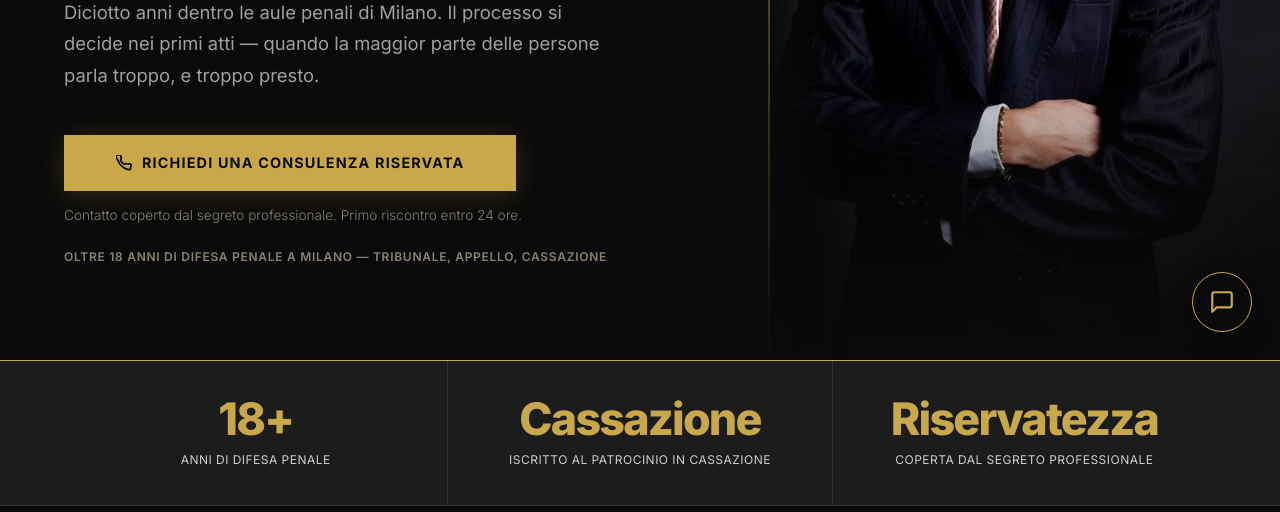
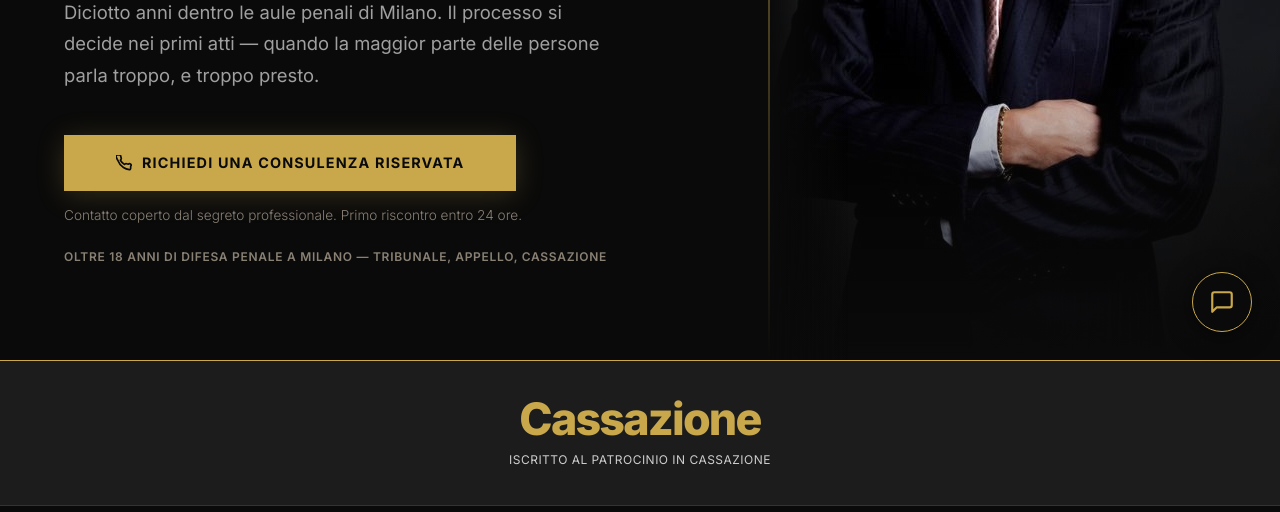
Before and after one commit to scamforscam/vecchioni-v4, a website: page index.html in a window 1280 px wide. Shown: the part 440-952 px from the top of the page. Drawn offline with nearby package versions, Linux system fonts and the light colour scheme.

Commit message:
feat: dedup sezione stat — solo Cassazione
Rimossi 2 dei 3 item della cred-bar sotto hero:
- "18+ / Anni di difesa penale" (ridondante con eyebrow strip
  "OLTRE 18 ANNI DI DIFESA PENALE A MILANO...")
- "Riservatezza / Coperta dal segreto professionale" (ridondante
  con microcopy hero, bullet Contatti, pillar Metodo)

Mantenuto solo "Cassazione / Iscritto al patrocinio in Cassazione"
come spotlight di accreditamento. Con flex:1 single item rimane
centrato a full-width, simmetricamente bilanciato — non sbilenco.

Cassazione resta menzionata anche nella eyebrow strip
("...TRIBUNALE, APPELLO, CASSAZIONE") e nel badge 3 di Chi Sono,
ma in punti distanti nello scroll e con framing diverso.

Co-Authored-By: Claude Opus 4.7 (1M context) <noreply@anthropic.com>

```diff
--- a/index.html
+++ b/index.html
@@ -259,9 +259,7 @@ input:focus-visible,textarea:focus-visible{outline:2px solid var(--gold);outline
 
 <!-- CRED BAR -->
 <div class="cred-bar"><div class="cred-inner">
-  <div class="cred-item fi"><div class="cred-num">18+</div><div class="cred-lbl">Anni di difesa penale</div></div>
-  <div class="cred-item fi d1"><div class="cred-num">Cassazione</div><div class="cred-lbl">Iscritto al patrocinio in Cassazione</div></div>
-  <div class="cred-item fi d2"><div class="cred-num">Riservatezza</div><div class="cred-lbl">Coperta dal segreto professionale</div></div>
+  <div class="cred-item fi"><div class="cred-num">Cassazione</div><div class="cred-lbl">Iscritto al patrocinio in Cassazione</div></div>
 </div></div>
 
 <!-- COME FUNZIONA -->
```
